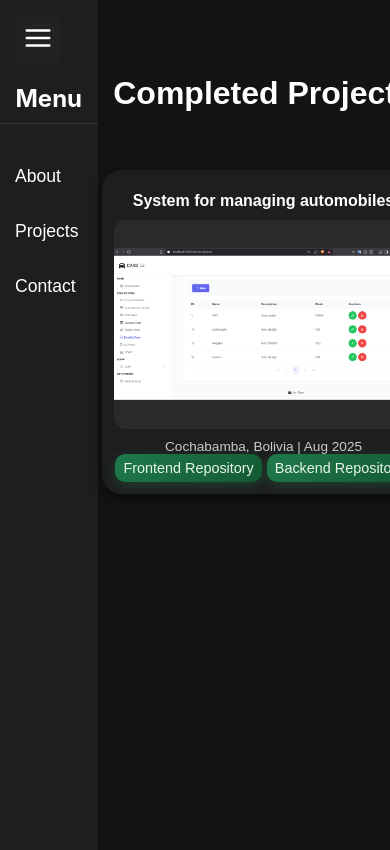
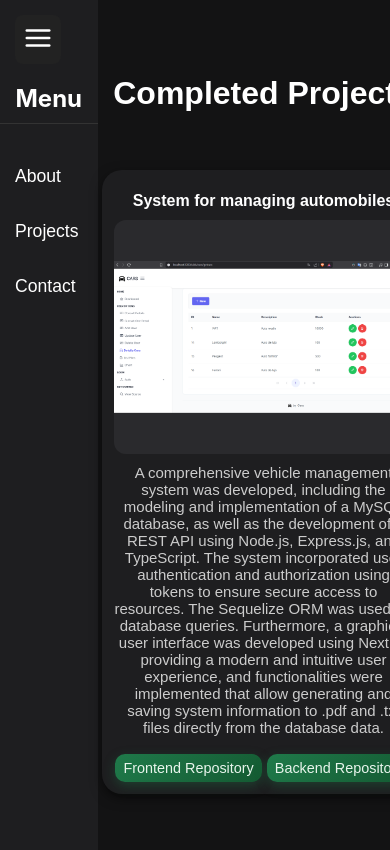
Before and after one commit to AndresBrav/My-Portfolio, a React (Vite) app: page /projects in a window 390 px wide. Shown: the top 850 px of the page. Built offline with nearby package versions, Linux system fonts and the light colour scheme.

Commit message:
proyect next js completed

```diff
--- a/src/assets/styles/background.css
+++ b/src/assets/styles/background.css
@@ -102,8 +102,8 @@ body {
     color: #fff; /* texto claro */
     border-radius: 20px;
     padding: 12px;
-    width: 500px;
-    height: 500px;
+    width: 350px;
+    height: 350px;
     box-shadow: 0 4px 12px rgba(0, 0, 0, 0.5);
     transition: transform 0.2s ease, box-shadow 0.2s ease;
 
@@ -149,7 +149,7 @@ body {
     border-radius: 20px;
     padding: 12px;
     width: 500px;
-    height: 500px;
+    height: 600px;
     box-shadow: 0 4px 12px rgba(0, 0, 0, 0.5);
     transition: transform 0.2s ease, box-shadow 0.2s ease;
 
@@ -258,7 +258,7 @@ body {
     }
     .cardP {
         width: 300px;
-        height: 300px;
+        height: 600px;
     }
 
     .cardP img {
--- a/src/components/CardProjects.tsx
+++ b/src/components/CardProjects.tsx
@@ -17,7 +17,8 @@ export default function CardProjects({
         <div className="cardP">
             <h3>{title}</h3>
             <img src={img} alt={title} />
-            <p>{description}</p>
+            <p style={{textAlign:"center", fontSize:"15px"}}>{description}</p>
+            <br />
             {children}
         </div>
     );
--- a/src/components/Information/Projects.tsx
+++ b/src/components/Information/Projects.tsx
@@ -29,7 +29,7 @@ const Projects = () => {
                         <CardProjects
                             title="System for managing automobiles"
                             img={cars}
-                            description="Cochabamba, Bolivia | Aug 2025"
+                            description="A comprehensive vehicle management system was developed, including the modeling and implementation of a MySQL database, as well as the development of a REST API using Node.js, Express.js, and TypeScript. The system incorporated user authentication and authorization using tokens to ensure secure access to resources. The Sequelize ORM was used for database queries. Furthermore, a graphical user interface was developed using Next.js, providing a modern and intuitive user experience, and functionalities were implemented that allow generating and saving system information to .pdf and .txt files directly from the database data."
                         >
                             <div className="buttons-container">
                                 <button
```
